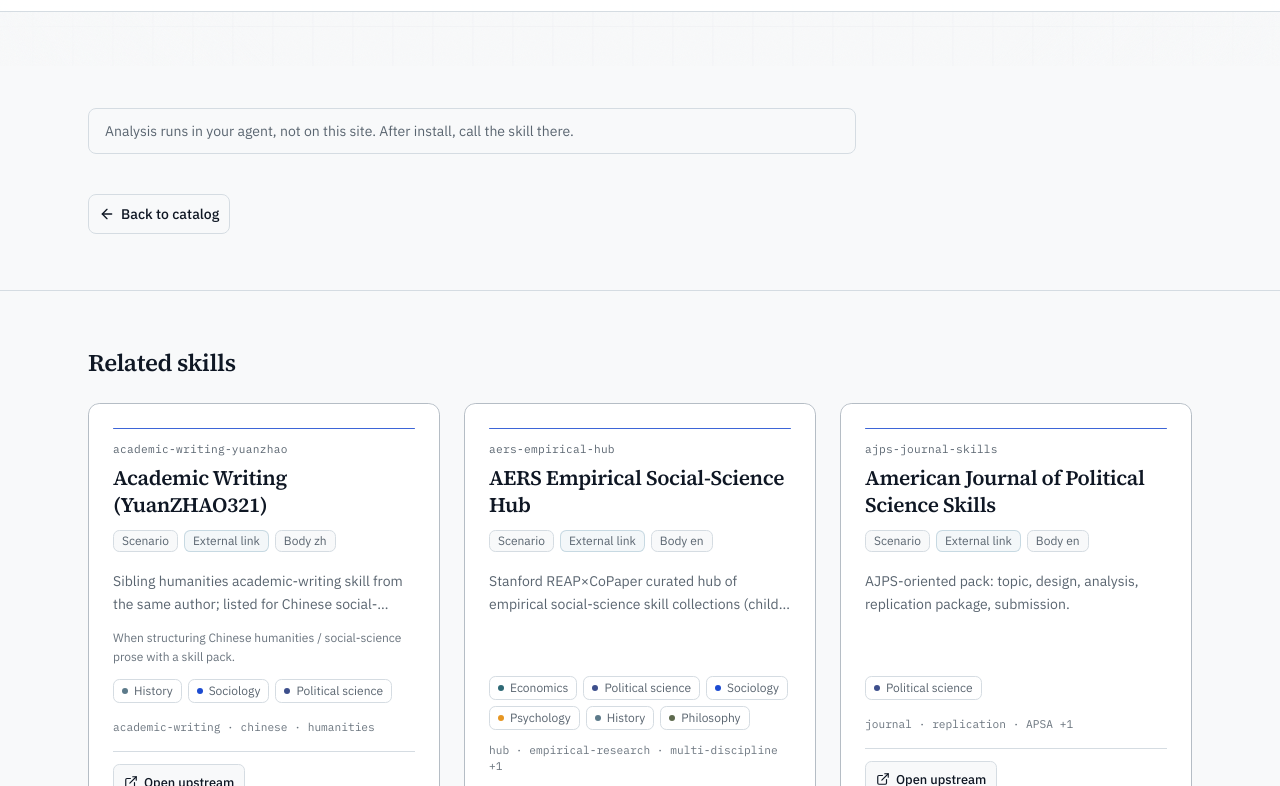
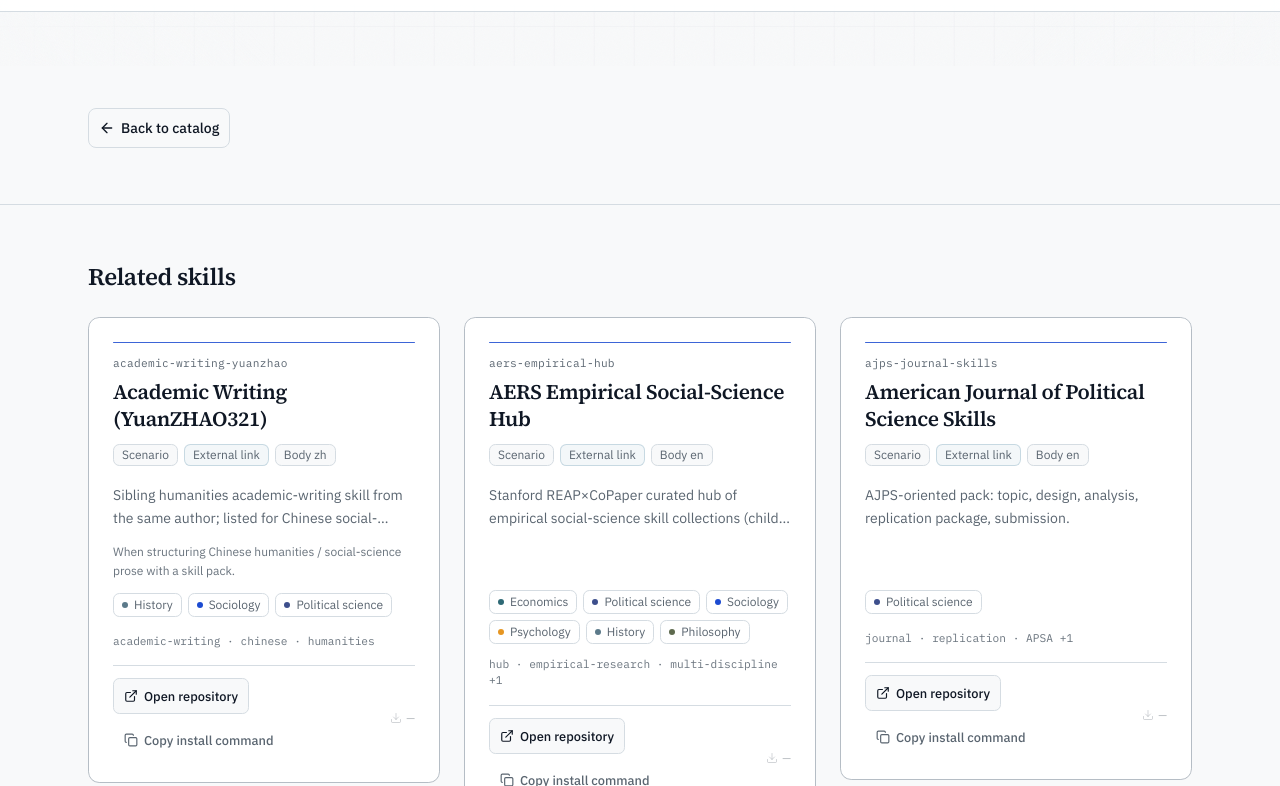
Before and after one commit to Retr0-rgb-lab/Openwisdom, a Next.js app in the folder apps/web/: page /en/skills/adversaria-steelman in a window 1280 px wide. Shown: the part 734-1520 px from the top of the page. Built offline with nearby package versions, Linux system fonts and the light colour scheme.

Commit message:
fix(web): drop skill detail after-install note; rename upstream to repository
Remove the repeated agent-runtime disclaimer on every skill detail page, and label repo links as Open repository / 打开仓库.

```diff
--- a/apps/web/src/components/skills/SkillDetail.tsx
+++ b/apps/web/src/components/skills/SkillDetail.tsx
@@ -677,10 +677,6 @@ function ScenarioBody({
           </ul>
         </div>
       ) : null}
-
-      <div className="mt-10 rounded-lg border border-line bg-field px-4 py-3 text-sm text-ink-muted">
-        {t("detail.afterInstall")}
-      </div>
     </>
   );
 }
@@ -735,9 +731,6 @@ function ReferenceBody({
           </ul>
         </div>
       ) : null}
-      <div className="mt-10 rounded-lg border border-line bg-field px-4 py-3 text-sm text-ink-muted">
-        {t("detail.afterInstall")}
-      </div>
     </>
   );
 }
--- a/apps/web/src/messages/en/skills.json
+++ b/apps/web/src/messages/en/skills.json
@@ -56,7 +56,7 @@
   "card": {
     "open": "Open detail",
     "copyInstall": "Copy install command",
-    "viewUpstream": "Open upstream",
+    "viewUpstream": "Open repository",
     "copyCliPreview": "Copy install command",
     "download": "Download SKILL.md",
     "whenLabel": "When",
@@ -118,18 +118,17 @@
     "author": "Author",
     "license": "License",
     "credit": "Attribution",
-    "upstream": "Open upstream repo",
+    "upstream": "Open repository",
     "tabCli": "CLI",
     "tabGithub": "GitHub",
     "tabManual": "Manual",
     "githubTabBody": "Open the skill on GitHub, clone, and copy it into your agent skills folder.",
-    "openUpstream": "Open source",
+    "openUpstream": "Open repository",
     "cliPreviewNote": "Full content lives upstream — install from GitHub.",
     "defaultGitHubTab": "",
     "manual1": "Open the skill folder on GitHub or clone the repo.",
     "manual2": "Place the skill folder in your agent skills path (e.g. .claude/skills/).",
     "manual3": "Reload the agent and invoke per the skill docs.",
-    "installHub": "Back to Skills catalog",
-    "afterInstall": "Analysis runs in your agent, not on this site. After install, call the skill there."
+    "installHub": "Back to Skills catalog"
   }
 }
--- a/apps/web/src/messages/zh/skills.json
+++ b/apps/web/src/messages/zh/skills.json
@@ -56,7 +56,7 @@
   "card": {
     "open": "查看详情",
     "copyInstall": "复制安装命令",
-    "viewUpstream": "打开上游",
+    "viewUpstream": "打开仓库",
     "copyCliPreview": "复制安装命令",
     "download": "下载 SKILL.md",
     "whenLabel": "何时用",
@@ -118,18 +118,17 @@
     "author": "作者",
     "license": "许可",
     "credit": "署名",
-    "upstream": "打开上游仓库",
+    "upstream": "打开仓库",
     "tabCli": "CLI",
     "tabGithub": "GitHub",
     "tabManual": "手动",
     "githubTabBody": "在 GitHub 打开 skill 源文件，clone 后拷入你的 Agent skills 目录。",
-    "openUpstream": "打开源码",
+    "openUpstream": "打开仓库",
     "cliPreviewNote": "完整内容在上游仓库，请从 GitHub 安装。",
     "defaultGitHubTab": "",
     "manual1": "从 GitHub 打开 skill 目录或 clone 仓库。",
     "manual2": "将 skill 文件夹放入 Agent 的 skills 路径（如 .claude/skills/）。",
     "manual3": "重启 / 重载 Agent 后按文档调用。",
-    "installHub": "返回 Skills 目录",
-    "afterInstall": "分析在你的 Agent 中运行，不在本站。安装后在 Agent 中调用该 skill。"
+    "installHub": "返回 Skills 目录"
   }
 }
```
